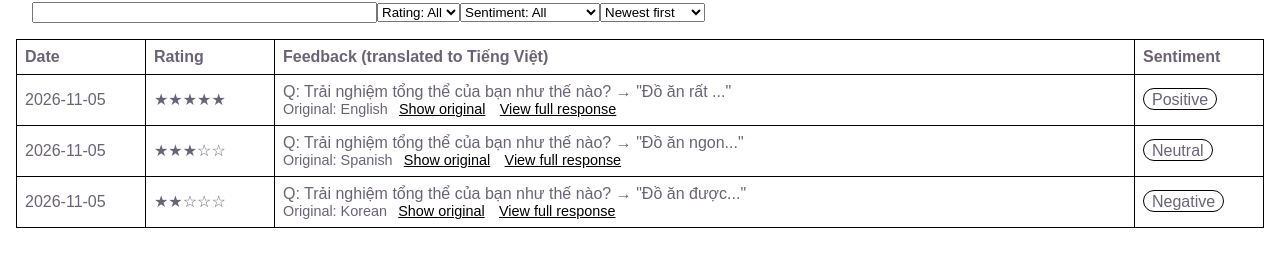
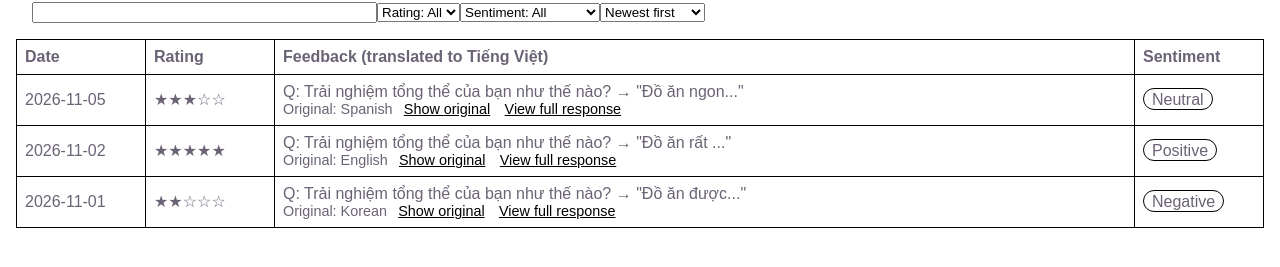
Before and after one commit to INFO-442/INFO442-Project, a React (Vite) app in the folder frontend/: page /feedback in a window 1280 px wide. Shown: the part 147-414 px from the top of the page. Built offline with nearby package versions, Linux system fonts and the light colour scheme.

Commit message:
Added sorting on change of sort options

```diff
--- a/frontend/src/pages/Feedback/Feedback.jsx
+++ b/frontend/src/pages/Feedback/Feedback.jsx
@@ -1,13 +1,21 @@
 import feedbackCSS from './Feedback.module.css'
 import { useState } from 'react'
 
-import { feedbacks } from './Feedback.mockdata.js'
+import { mockData } from './Feedback.mockdata.js'
 
 function FeedbackPage() {
+  const sortFuncs = {
+    new: (a, b) => b.Date.localeCompare(a.Date),
+    old: (a, b) => a.Date.localeCompare(b.Date),
+    high: (a, b) => b.Rating - a.Rating,
+    low: (a, b) => a.Rating - b.Rating,
+  }
+  const [sort, setSort] = useState("new");
+
   return (
     <div className={feedbackCSS.feedbackPage}>
       <h1>All Feedback</h1>
-      <Filters />
+      <Filters setSort={setSort}/>
       <table className={feedbackCSS.table}>
         <tr>
           <th>Date</th>
@@ -15,7 +23,7 @@ function FeedbackPage() {
           <th className={feedbackCSS.wideColumn} >Feedback (translated to Tiếng Việt)</th>
           <th>Sentiment</th>
         </tr>
-        {feedbacks.map((feedback) => ( <TableRow key={feedback.id} feedback={feedback}/> ))}
+        {[...mockData].sort(sortFuncs[sort]).map((feedback) => ( <TableRow key={feedback.id} feedback={feedback}/> ))}
       </table>
       <dialog id="full-response">
         <p>This dialog was opened using an invoker command.</p>
@@ -25,7 +33,7 @@ function FeedbackPage() {
   )
 }
 
-function Filters() {
+function Filters({setSort}) {
   return <div className={feedbackCSS.filterDiv}>
         <input type="text" id="search" name="search" required minlength="2" size="40" />
         <select name="rating" id="rating">
@@ -42,7 +50,7 @@ function Filters() {
           <option value="neutral">Sentiment: neutral</option>
           <option value="negative">Sentiment: negative</option>
         </select>
-        <select name="sort" id="sort">
+        <select name="sort" id="sort" onChange={(e) => setSort(e.target.value)}>
           <option value="new">Newest first</option>
           <option value="old">Oldest first</option>
           <option value="high">Highest rating</option>
--- a/frontend/src/pages/Feedback/Feedback.mockdata.js
+++ b/frontend/src/pages/Feedback/Feedback.mockdata.js
@@ -1,9 +1,9 @@
-export const feedbacks = [
+export const mockData = [
   {
     Feedback_ID: 105,
     Business_ID: 1,
     Language: "English",
-    Date: "2026-11-05",
+    Date: "2026-11-02",
     Rating: 5,
     Sentiment: "Positive",
     Responses: [
@@ -71,7 +71,7 @@ export const feedbacks = [
     Feedback_ID: 107,
     Business_ID: 1,
     Language: "Korean",
-    Date: "2026-11-05",
+    Date: "2026-11-01",
     Rating: 2,
     Sentiment: "Negative",
     Responses: [
```
